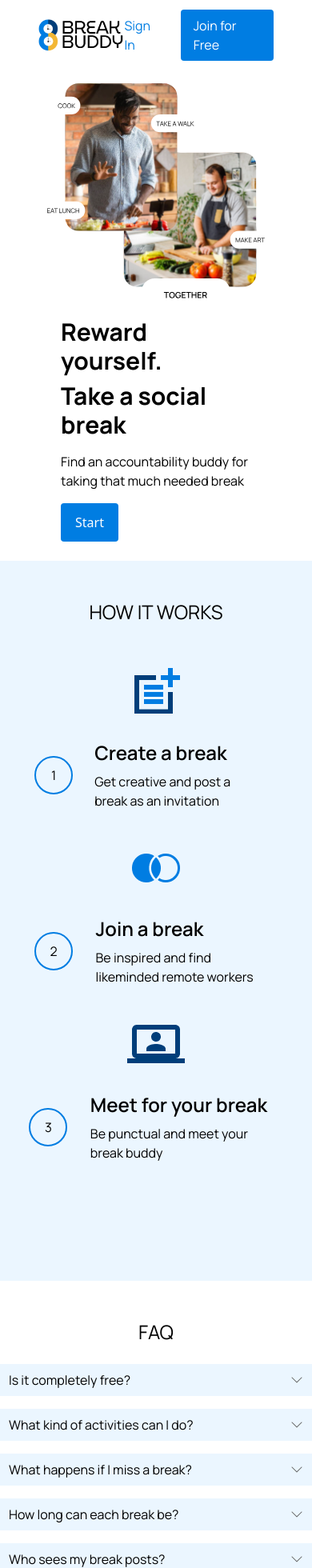
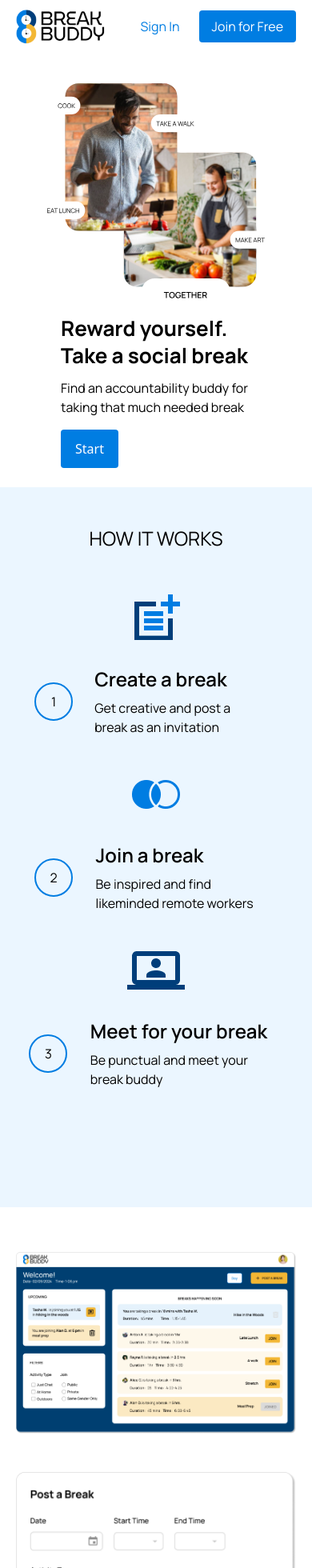
Before and after one commit to Break-Buddy/Break-Buddy-React, a React (Vite) app: page / in a window 390 px wide. Shown: the top 1960 px of the page at 80% size. Built offline with nearby package versions, Linux system fonts and the light colour scheme; the HTML template or start-up script is replaced by a standard one.

Commit message:
Added dashboard preview on landing page, changed some texts

```diff
--- a/src/components/FAQ.jsx
+++ b/src/components/FAQ.jsx
@@ -10,7 +10,7 @@ const questions = [
   {
     question: "What kind of activities can I do?",
     answer:
-      "You can do all sorts of activities  as long as it abides by our community guidelines. Some recommended activities are going for a walk, meal prepping, eating lunch and making art. Choosing video and/or video will depend on your activity and comfort level.",
+      "You can do all sorts of activities  as long as it abides by our community guidelines. Some recommended activities are going for a walk, meal prepping, eating lunch and making art. Choosing video and/or audio will depend on your activity and comfort level.",
   },
   {
     question: "What happens if I miss a break?",
@@ -46,14 +46,14 @@ function FAQ() {
   };
 
   return (
-    <div className="flex justify-center py-12 ">
-      <div className="flex flex-col items-center gap-6">
+    <div className="flex justify-center py-12">
+      <div className="flex flex-col items-center gap-6 px-3">
         <h2>FAQ</h2>
         <div className="flex flex-col gap-4">
           {questions.map((question, index) => (
             <div
               key={index}
-              className="flex flex-col w-[400px] md:w-[600px] px-4 py-2 relative gap-3 bg-[#EBF6FF]"
+              className="flex flex-col w-[330px] md:w-[600px] px-4 py-2 relative gap-3 bg-[#EBF6FF]"
             >
               <h3>{question.question}</h3>
               {expandedQuestions.includes(index) && <h3>{question.answer}</h3>}
--- a/src/components/LandingDisplay.jsx
+++ b/src/components/LandingDisplay.jsx
@@ -9,22 +9,27 @@ function LandingDisplay() {
         {/* LEFT SIDE */}
         <div className="flex flex-col gap-4 px-14 md:px-0 lg:w-1/2">
           <div className="flex flex-col justify-start gap-2">
-            <h1 className="text-3xl lg:text-5xl font-bold">Reward yourself.</h1>
-            <h1 className="text-3xl lg:text-5xl font-bold">
+            <h1 className="text-[26px] lg:text-5xl font-bold">
+              Reward yourself.
+            </h1>
+            <h1 className="text-[26px] lg:text-5xl font-bold">
               Take a social break
             </h1>
           </div>
           <h2 className=" md:w-[420px] text-base md:text-2xl">
             Find an accountability buddy for taking that much needed break
           </h2>
-          <button className="button-1 text-base px-[18px] py-[12px]">Start</button>
+          <button className="button-1 text-base px-[18px] py-[12px]">
+            Start
+          </button>
         </div>
         {/* END LEFT SIDE */}
         {/* RIGHT SIDE */}
-        <div className="px-8 w-full md:px-0 lg:w-1/2 h-full flex justify-center">
+        <div className="px-8 w-full md:px-0 lg:w-1/2 h-full flex justify-center px-">
           <img src={headerphotoo} alt="" />
         </div>
         {/* END RIGHT SIDE */}
+
       </div>
     </div>
   );
--- a/src/components/Navbar.jsx
+++ b/src/components/Navbar.jsx
@@ -3,7 +3,7 @@ import { Link } from "react-router-dom";
 
 function Navbar() {
   return (
-    <div className="absolute flex justify-between items-center w-full py-3 px-12 xl:px-40 bg-white">
+    <div className="absolute flex justify-between items-center w-full py-3 px-5 md:px-12 xl:px-40 bg-white">
       <div>
         <Link to="/">
           <img src={BBLogo} className="w-28" alt="Break Buddy Logo" />
--- /dev/null
+++ b/src/components/PreviewDashboard.jsx
@@ -0,0 +1,15 @@
+import DashboardPreview from "../assets/dashboardPreview.png";
+import PostABreakPreview from "../assets/PostABreakPreview.png";
+
+function PreviewDashboard() {
+  return (
+    <div className="py-14 px-5">
+      <div className="flex flex-col lg:flex-row gap-12 justify-center items-center">
+        <img src={DashboardPreview} alt="Dashboard Preview" />
+        <img src={PostABreakPreview} alt="Post A Break Preview" />
+      </div>
+    </div>
+  );
+}
+
+export default PreviewDashboard;
--- a/src/views/Home.jsx
+++ b/src/views/Home.jsx
@@ -1,12 +1,14 @@
 import HowItWorks from "../components/HowItWorks";
 import FAQ from "../components/FAQ";
 import LandingDisplay from "../components/LandingDisplay";
+import PreviewDashboard from "../components/PreviewDashboard";
 
 function Home() {
   return (
     <div>
       <LandingDisplay />
       <HowItWorks />
+      <PreviewDashboard />
       <FAQ />
     </div>
   );
```
Also changed, not shown: src/assets/PostABreakPreview.png (added), src/assets/dashboardPreview.png (added).
